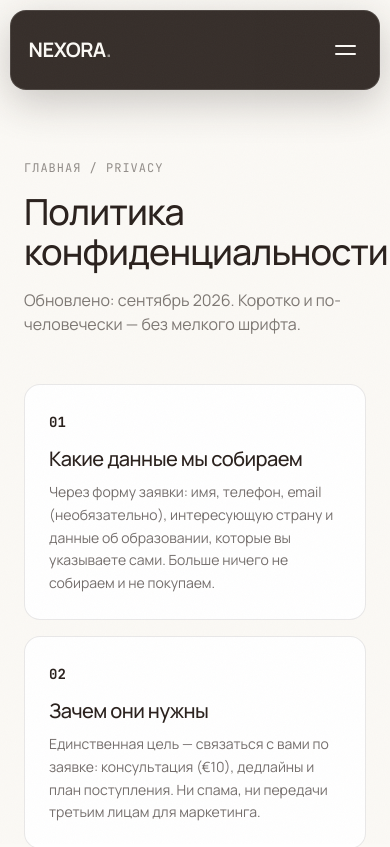
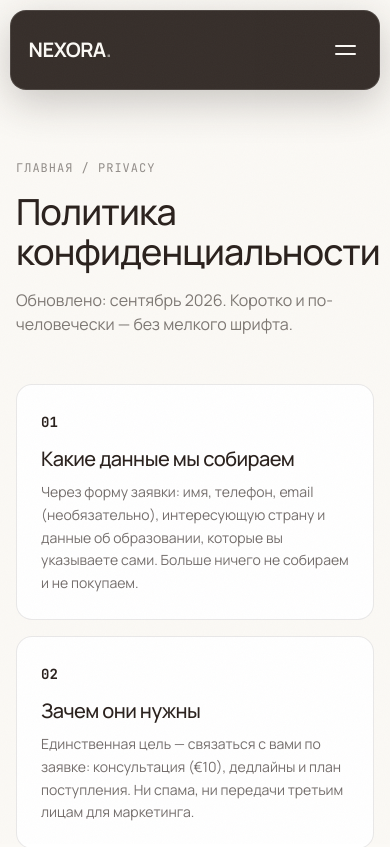
Before and after one commit to McQueeeeeen/nexora, a Next.js app: page /privacy in a window 390 px wide. Shown: the top 847 px of the page. Built offline with nearby package versions, Linux system fonts and the light colour scheme.

Commit message:
feat(responsive): implement modern web UI/UX standards (viewport-fit=cover, safe areas, text-wrap balance, touch ergonomics)

```diff
--- a/app/globals.css
+++ b/app/globals.css
@@ -28,6 +28,8 @@ body {
   color: var(--ink);
   font-family: var(--font-sans), system-ui, -apple-system, sans-serif;
   -webkit-font-smoothing: antialiased;
+  -moz-osx-font-smoothing: grayscale;
+  text-rendering: optimizeLegibility;
 }
 /* Слова целиком: никаких переносов внутри слов на всех страницах */
 h1, h2, h3, h4, p, blockquote, span, a, button, label {
@@ -37,9 +39,17 @@ h1, h2, h3, h4, p, blockquote, span, a, button, label {
 }
 p, blockquote { text-wrap: pretty; }
 /* У эталона заголовки не жирнее 500 */
-h1, h2, h3, h4 { font-weight: 500; }
-html { scroll-behavior: smooth; overflow-x: clip; }
-body { overflow-x: clip; -webkit-tap-highlight-color: transparent; }
+h1, h2, h3, h4 { font-weight: 500; text-wrap: balance; }
+html {
+  scroll-behavior: smooth;
+  overflow-x: clip;
+  -webkit-text-size-adjust: 100%;
+  text-size-adjust: 100%;
+}
+body {
+  overflow-x: clip;
+  -webkit-tap-highlight-color: transparent;
+}
 /* Мобильный Safari: фулскрины по динамической высоте (без прыжка от шторки URL) */
 @supports (height: 100dvh) {
   .h-screen { height: 100dvh; }
@@ -51,11 +61,26 @@ section[id], footer[id] { scroll-margin-top: 6em; }
 ::selection { background: var(--accent); color: #FBF9F5; }
 :focus-visible { outline: 2px solid var(--accent); outline-offset: 3px; border-radius: 4px; }
 .font-mono { font-family: var(--font-mono), ui-monospace, monospace; }
-/* Пуленепробиваемый контейнер: чистый CSS вместо сборки классов */
-.wrap { width: 100%; max-width: 1408px; margin-inline: auto; padding-inline: 24px; }
-@media (min-width: 1024px) { .wrap { padding-inline: 48px; } }
-.card { transition: transform .3s cubic-bezier(.16,1,.3,1); }
-.card:hover { transform: translateY(-4px); }
+/* Пуленепробиваемый контейнер с поддержкой Safe Area */
+.wrap {
+  width: 100%;
+  max-width: 1408px;
+  margin-inline: auto;
+  padding-inline: max(16px, env(safe-area-inset-left, 16px));
+}
+@media (min-width: 640px) {
+  .wrap { padding-inline: max(24px, env(safe-area-inset-left, 24px)); }
+}
+@media (min-width: 1024px) {
+  .wrap { padding-inline: max(48px, env(safe-area-inset-left, 48px)); }
+}
+
+.card {
+  transition: transform .3s cubic-bezier(.16,1,.3,1), border-color .3s ease, box-shadow .3s ease;
+}
+@media (hover: hover) and (pointer: fine) {
+  .card:hover { transform: translateY(-4px); }
+}
 
 /* ---------- reveal при скролле (tv5-fade, дословно с эталона) ---------- */
 @keyframes tv5-fade-in {
--- a/app/layout.tsx
+++ b/app/layout.tsx
@@ -50,7 +50,13 @@ export const metadata: Metadata = {
 };
 
 export const viewport: Viewport = {
-  themeColor: "#FBF9F5",
+  width: "device-width",
+  initialScale: 1,
+  viewportFit: "cover",
+  themeColor: [
+    { media: "(prefers-color-scheme: light)", color: "#FBF9F5" },
+    { media: "(prefers-color-scheme: dark)", color: "#120D0B" },
+  ],
 };
 
 const orgJsonLd = {
```
